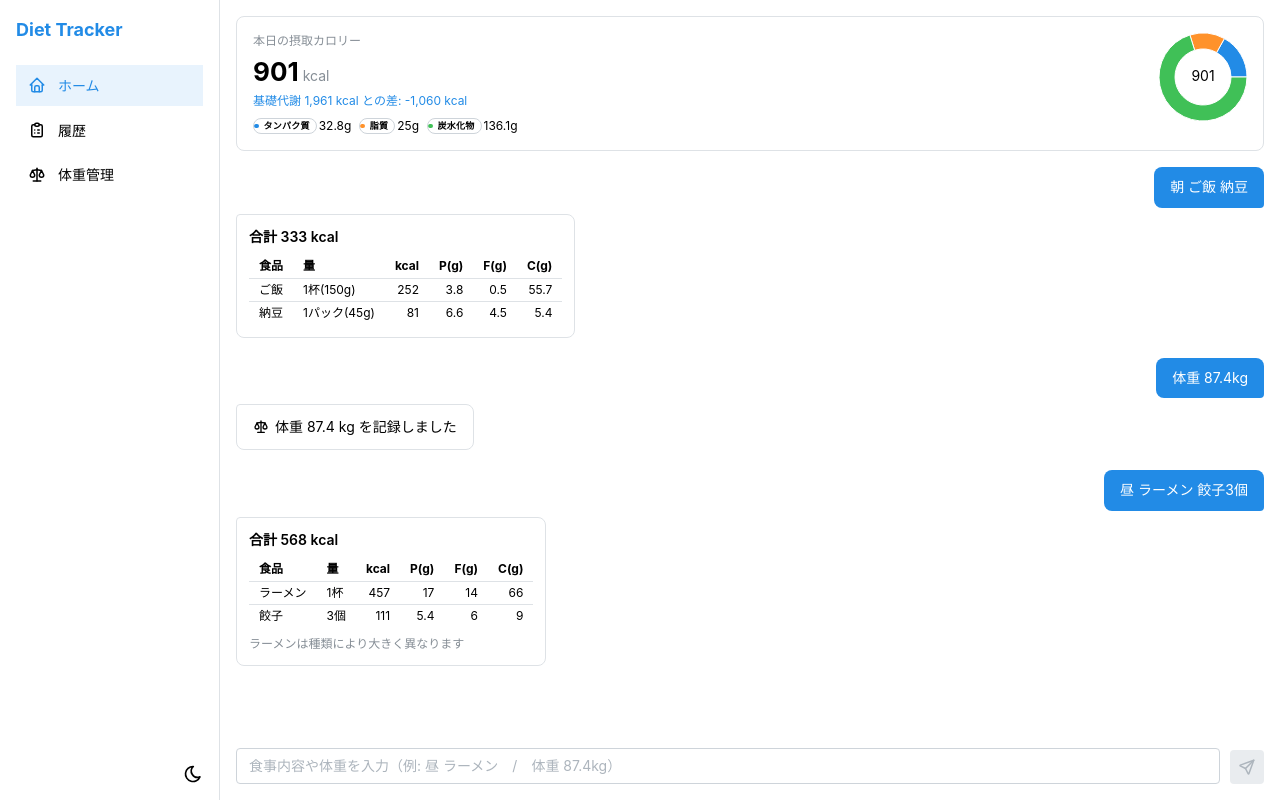
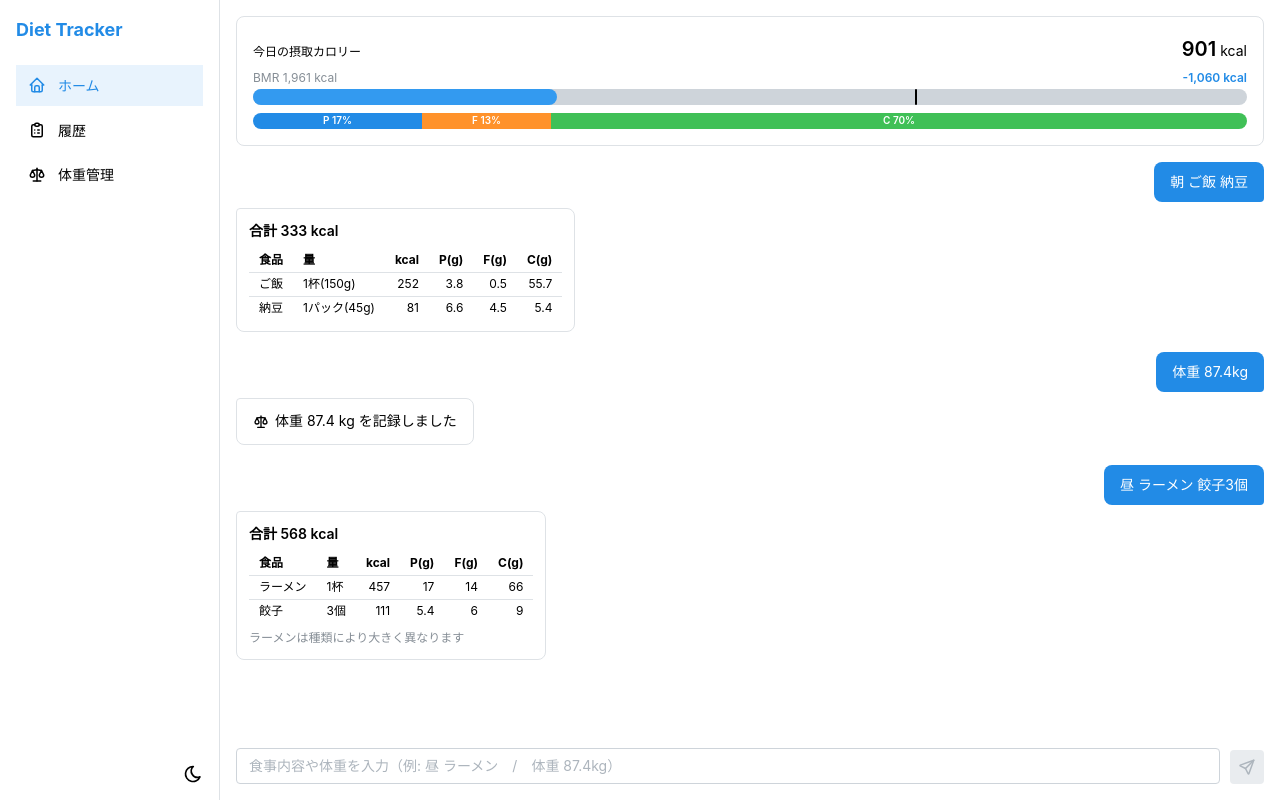
Before and after one commit to grassfieldk/diet-tracker, a Next.js app: page / in a window 1280 px wide. Built offline with nearby package versions, Linux system fonts and the light colour scheme.

Commit message:
各項目の表示方法を更新

```diff
--- /dev/null
+++ b/src/components/common/PfcBar.tsx
@@ -0,0 +1,78 @@
+"use client";
+
+import { Box, Tooltip } from "@mantine/core";
+
+interface PfcBarProps {
+  protein: number;
+  fat: number;
+  carbs: number;
+}
+
+export function PfcBar({ protein, fat, carbs }: PfcBarProps) {
+  const total = protein + fat + carbs;
+  if (total === 0) return null;
+  const pPct = Math.round((protein / total) * 100);
+  const fPct = Math.round((fat / total) * 100);
+  const cPct = 100 - pPct - fPct;
+
+  const segments = [
+    {
+      label: "P",
+      pct: pPct,
+      color: "var(--mantine-color-blue-6)",
+      value: protein,
+    },
+    {
+      label: "F",
+      pct: fPct,
+      color: "var(--mantine-color-orange-5)",
+      value: fat,
+    },
+    {
+      label: "C",
+      pct: cPct,
+      color: "var(--mantine-color-green-6)",
+      value: carbs,
+    },
+  ];
+
+  return (
+    <Box
+      style={{
+        display: "flex",
+        width: "100%",
+        height: 16,
+        borderRadius: 8,
+        overflow: "hidden",
+      }}
+    >
+      {segments.map(({ label, pct, color, value }) =>
+        pct > 0 ? (
+          <Tooltip
+            key={label}
+            label={`${label}: ${value}g (${pct}%)`}
+            position="bottom"
+          >
+            <Box
+              style={{
+                width: `${pct}%`,
+                background: color,
+                display: "flex",
+                alignItems: "center",
+                justifyContent: "center",
+                fontSize: 10,
+                color: "#fff",
+                fontWeight: 600,
+                overflow: "hidden",
+                whiteSpace: "nowrap",
+                cursor: "default",
+              }}
+            >
+              {pct >= 12 ? `${label} ${pct}%` : pct >= 6 ? `${pct}%` : ""}
+            </Box>
+          </Tooltip>
+        ) : null,
+      )}
+    </Box>
+  );
+}
--- a/src/components/home/DailySummary.tsx
+++ b/src/components/home/DailySummary.tsx
@@ -1,21 +1,105 @@
 "use client";
 
-import { DonutChart } from "@mantine/charts";
-import { Anchor, Badge, Group, Paper, Stack, Text, Title } from "@mantine/core";
-import { useEffect, useState } from "react";
+import { Anchor, Box, Group, Paper, Stack, Text, Tooltip } from "@mantine/core";
+import { PfcBar } from "@/components/common/PfcBar";
 import type { ChatMessage, UserProfile } from "@/types";
+
+interface BmrBarProps {
+  consumed: number;
+  bmr: number;
+}
+
+function BmrBar({ consumed, bmr }: BmrBarProps) {
+  // バー全体を bmr*1.5 の範囲とし、bmr位置にマーカーを置く
+  const MAX = bmr * 1.5;
+  const normalPct = Math.min((consumed / MAX) * 100, (bmr / MAX) * 100);
+  const overPct =
+    consumed > bmr
+      ? Math.min(((consumed - bmr) / MAX) * 100, 100 - (bmr / MAX) * 100)
+      : 0;
+  const markerPct = (bmr / MAX) * 100;
+  const diff = Math.round(consumed - bmr);
+  const over = diff > 0;
+
+  return (
+    <Box style={{ width: "100%" }}>
+      <Group justify="space-between" mb={2}>
+        <Text size="xs" c="dimmed">
+          BMR {bmr.toLocaleString()} kcal
+        </Text>
+        <Text size="xs" fw={600} c={over ? "orange.7" : "blue.6"}>
+          {over ? "+" : ""}
+          {diff.toLocaleString()} kcal
+        </Text>
+      </Group>
+      <Tooltip
+        label={`${consumed.toLocaleString()} / ${bmr.toLocaleString()} kcal`}
+        position="bottom"
+      >
+        <Box
+          style={{
+            position: "relative",
+            height: 16,
+            borderRadius: 8,
+            background: "var(--mantine-color-default-border)",
+            overflow: "visible",
+          }}
+        >
+          {/* 通常摂取バー */}
+          <Box
+            style={{
+              position: "absolute",
+              left: 0,
+              top: 0,
+              height: "100%",
+              width: `${normalPct}%`,
+              borderRadius: 8,
+              background: over
+                ? "var(--mantine-color-orange-5)"
+                : "var(--mantine-color-blue-5)",
+              transition: "width 0.3s ease",
+            }}
+          />
+          {/* 超過バー */}
+          {overPct > 0 && (
+            <Box
+              style={{
+                position: "absolute",
+                left: `${markerPct}%`,
+                top: 0,
+                height: "100%",
+                width: `${overPct}%`,
+                borderTopRightRadius: 7,
+                borderBottomRightRadius: 7,
+                background: "var(--mantine-color-red-6)",
+                transition: "width 0.3s ease",
+              }}
+            />
+          )}
+          {/* BMR マーカー */}
+          <Box
+            style={{
+              position: "absolute",
+              left: `${markerPct}%`,
+              top: 0,
+              transform: "translateX(-50%)",
+              width: 2,
+              height: 16,
+              borderRadius: 1,
+              background: "var(--mantine-color-default-color)",
+            }}
+          />
+        </Box>
+      </Tooltip>
+    </Box>
+  );
+}
 
 interface DailySummaryProps {
   messages: ChatMessage[];
   profile: UserProfile | null;
   onSetupClick: () => void;
 }
-
-const PFC_COLORS = {
-  protein: "blue.6",
-  fat: "orange.5",
-  carbs: "green.6",
-} as const;
 
 export function DailySummary({
   messages,
@@ -41,49 +125,24 @@ export function DailySummary({
     0,
   );
 
-  const pfcData = [
-    {
-      name: "タンパク質",
-      value: Math.round(totalProtein * 10) / 10,
-      color: PFC_COLORS.protein,
-    },
-    {
-      name: "脂質",
-      value: Math.round(totalFat * 10) / 10,
-      color: PFC_COLORS.fat,
-    },
-    {
-      name: "炭水化物",
-      value: Math.round(totalCarbs * 10) / 10,
-      color: PFC_COLORS.carbs,
-    },
-  ];
-
   const bmrDiff = profile ? Math.round(totalCalories - profile.bmr) : null;
-
-  const [mounted, setMounted] = useState(false);
-  useEffect(() => setMounted(true), []);
 
   return (
     <Paper p="md" withBorder radius="md">
       <Group align="flex-start" justify="space-between" wrap="nowrap" gap="md">
         <Stack gap={4} style={{ minWidth: 0, flex: 1 }}>
-          <Text size="xs" c="dimmed">
-            本日の摂取カロリー
-          </Text>
-          <Group align="baseline" gap={4}>
-            <Title order={2}>{totalCalories.toLocaleString()}</Title>
-            <Text size="sm" c="dimmed">
-              kcal
-            </Text>
+          <Group align="baseline" justify="space-between" gap={4}>
+            <Text size="xs">今日の摂取カロリー</Text>
+            <Group align="baseline" gap={4}>
+              <Text size="xl" fw={600}>
+                {totalCalories.toLocaleString()}
+              </Text>
+              <Text size="sm">kcal</Text>
+            </Group>
           </Group>
 
           {profile !== null && bmrDiff !== null && (
-            <Text size="xs" c={bmrDiff > 0 ? "orange.7" : "blue.6"}>
-              基礎代謝 {profile.bmr.toLocaleString()} kcal との差:{" "}
-              {bmrDiff > 0 ? "+" : ""}
-              {bmrDiff.toLocaleString()} kcal
-            </Text>
+            <BmrBar consumed={totalCalories} bmr={profile.bmr} />
           )}
 
           {profile === null && (
@@ -95,36 +154,12 @@ export function DailySummary({
               BMR を設定する
             </Anchor>
           )}
+        </Stack>
+      </Group>
 
-          <Group gap={8} mt={4}>
-            {pfcData.map((d) => (
-              <Group key={d.name} gap={2}>
-                <Badge
-                  size="xs"
-                  color={d.color}
-                  variant="dot"
-                  style={{ paddingLeft: 0 }}
-                >
-                  {d.name}
-                </Badge>
-                <Text size="xs">{d.value}g</Text>
-              </Group>
-            ))}
-          </Group>
-        </Stack>
-
-        {mounted && totalCalories > 0 && (
-          <DonutChart
-            data={pfcData}
-            size={88}
-            thickness={16}
-            withTooltip
-            tooltipDataSource="segment"
-            chartLabel={`${totalCalories}`}
-            valueFormatter={(v) => `${v}g`}
-          />
-        )}
-      </Group>
+      <Box mt={8}>
+        <PfcBar protein={totalProtein} fat={totalFat} carbs={totalCarbs} />
+      </Box>
     </Paper>
   );
 }
```
Also changed, not shown: src/components/history/DayGroup.tsx (+3 -58 lines).
